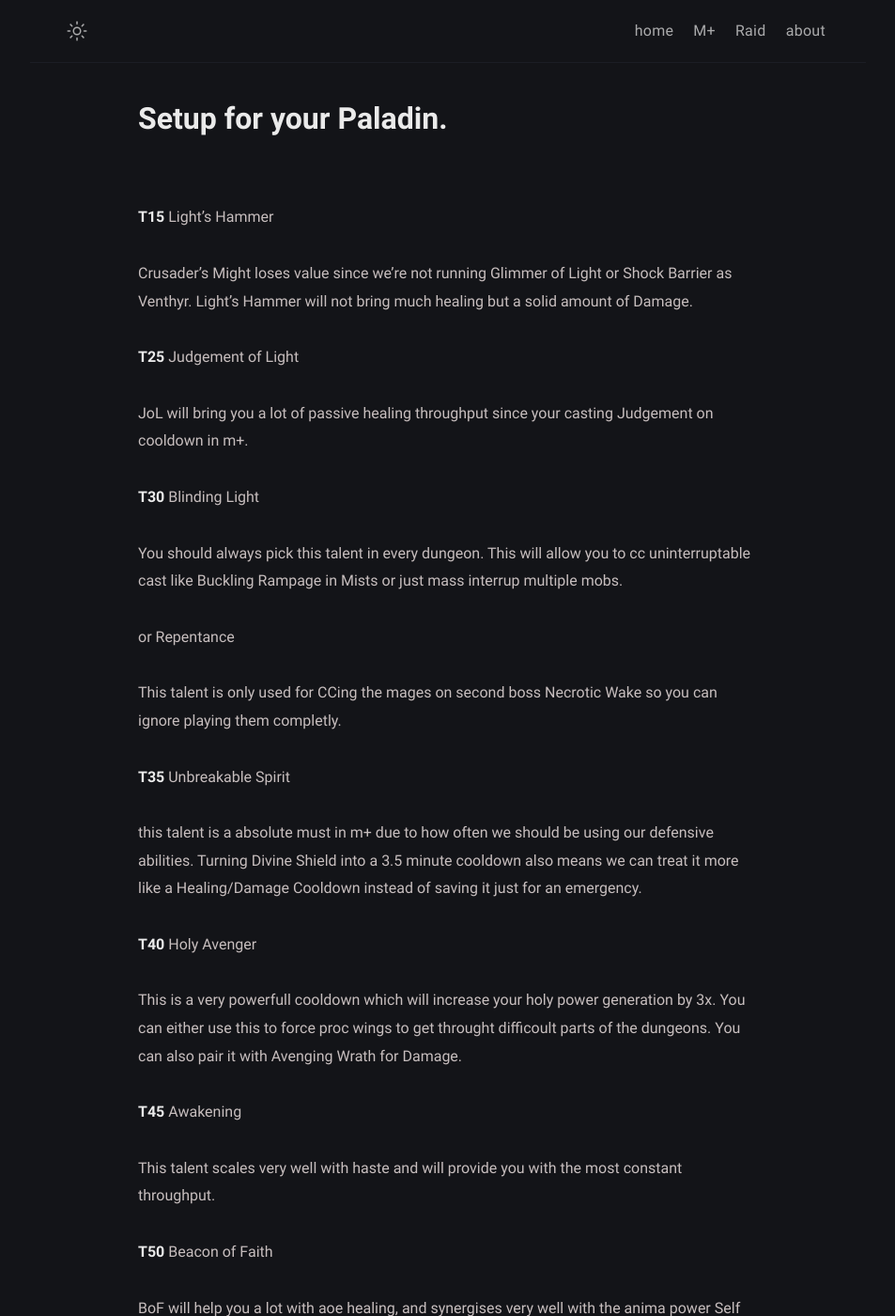
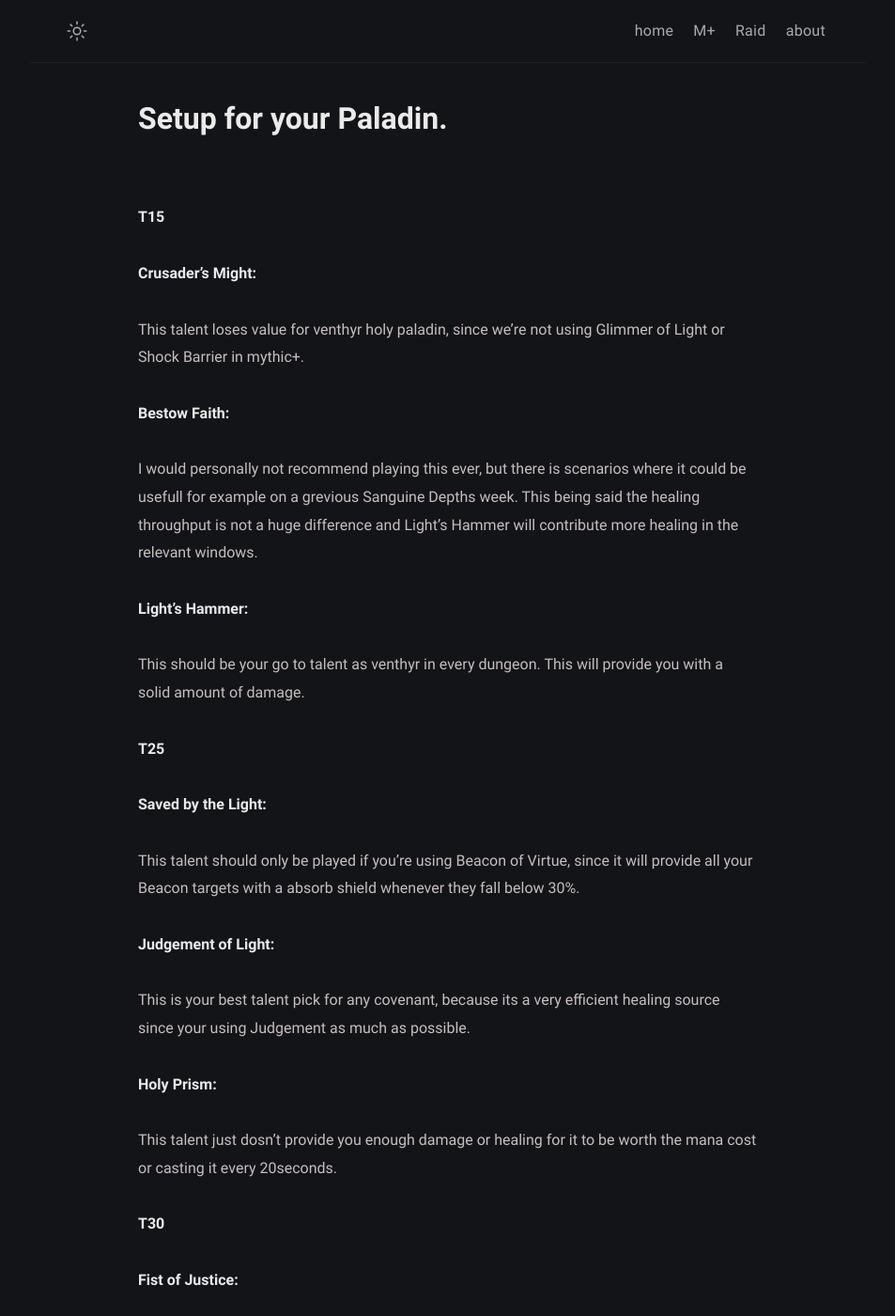
Before and after one commit to BetterThanWowhead/BetterThanWowhead.github.io, a Jekyll site: the page built from pages/M+/talents.md, in a window 1280 px wide and 1400 px high. Shown: the whole window at 94% size, without its empty margins (163-1116 px from the left). Built offline with Jekyll 4.4.1, drawn with Linux system fonts in a browser that asks for light colours; a script that is not in the unit is left out; some of the changed text lies outside the part shown.

Commit message:
Update talents.md

```diff
--- a/pages/M+/talents.md
+++ b/pages/M+/talents.md
@@ -19,10 +18,19 @@ Light’s Hammer
   </div>
 </div>
 
-Crusader’s Might loses value since we’re not running Glimmer of Light or Shock Barrier as Venthyr. Light’s Hammer will not bring much healing but a solid amount of Damage.
+**Crusader's Might:**
+
+This talent loses value for venthyr holy paladin, since we're not using Glimmer of Light or Shock Barrier in mythic+.
+
+**Bestow Faith:**
+
+I would personally not recommend playing this ever, but there is scenarios where it could be usefull for example on a grevious Sanguine Depths week. This being said the healing throughput is not a huge difference and Light's Hammer will contribute more healing in the relevant windows.
+
+**Light's Hammer:**
+
+This should be your go to talent as venthyr in every dungeon. This will provide you with a solid amount of damage.
 
 **T25**
-Judgement of Light
 
 <div class="row">
   <div class="column">
@@ -36,10 +44,19 @@ Judgement of Light
   </div>
 </div>
 
-JoL will bring you a lot of passive healing throughput since your casting Judgement on cooldown in m+.
+**Saved by the Light:**
+
+This talent should only be played if you're using Beacon of Virtue, since it will provide all your Beacon targets with a absorb shield whenever they fall below 30%.
+
+**Judgement of Light:**
+
+This is your best talent pick for any covenant, because its a very efficient healing source since your using Judgement as much as possible.
+
+**Holy Prism:**
+
+This talent just dosn't provide you enough damage or healing for it to be worth the mana cost or casting it every 20seconds.
 
 **T30**
-Blinding Light
 
 <div class="row">
   <div class="column">
@@ -53,11 +70,15 @@ Blinding Light
   </div>
 </div>
 
-You should always pick this talent in every dungeon. This will allow you to cc uninterruptable cast like Buckling Rampage in Mists or just mass interrup multiple mobs.
+**Fist of Justice:**
 
-or Repentance
+This should never be played in m+ because having a AoE disorient is more useful.
 
-This talent is only used for CCing the mages on second boss Necrotic Wake so you can ignore playing them completly.
+**Repentance:**
+
+This should only be used to CC the mages on second boss Necrotic Wake so your group can ignore playing them completly.
+
+**Blinding Light:**
 
 **T35**
 Unbreakable Spirit
```
Also changed, not shown: other parts of pages/M+/talents.md (+0 -1 lines).
